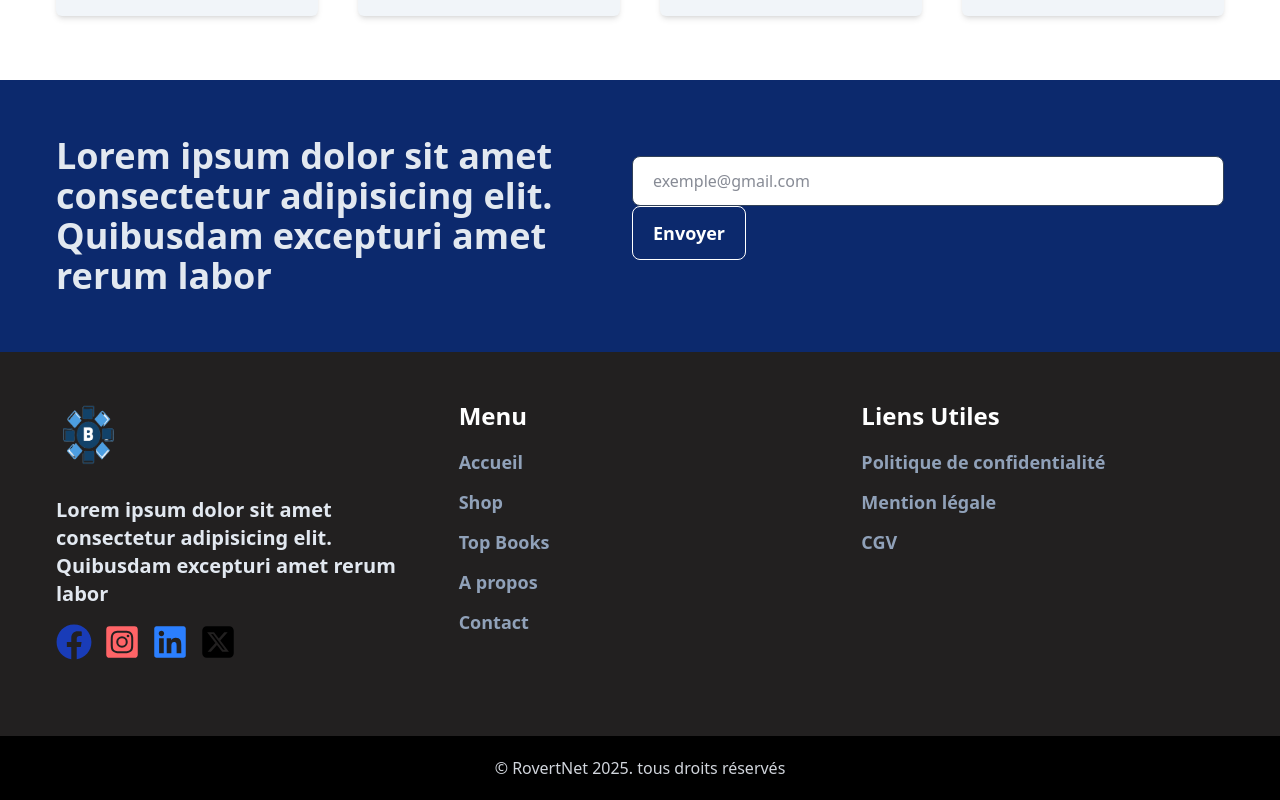
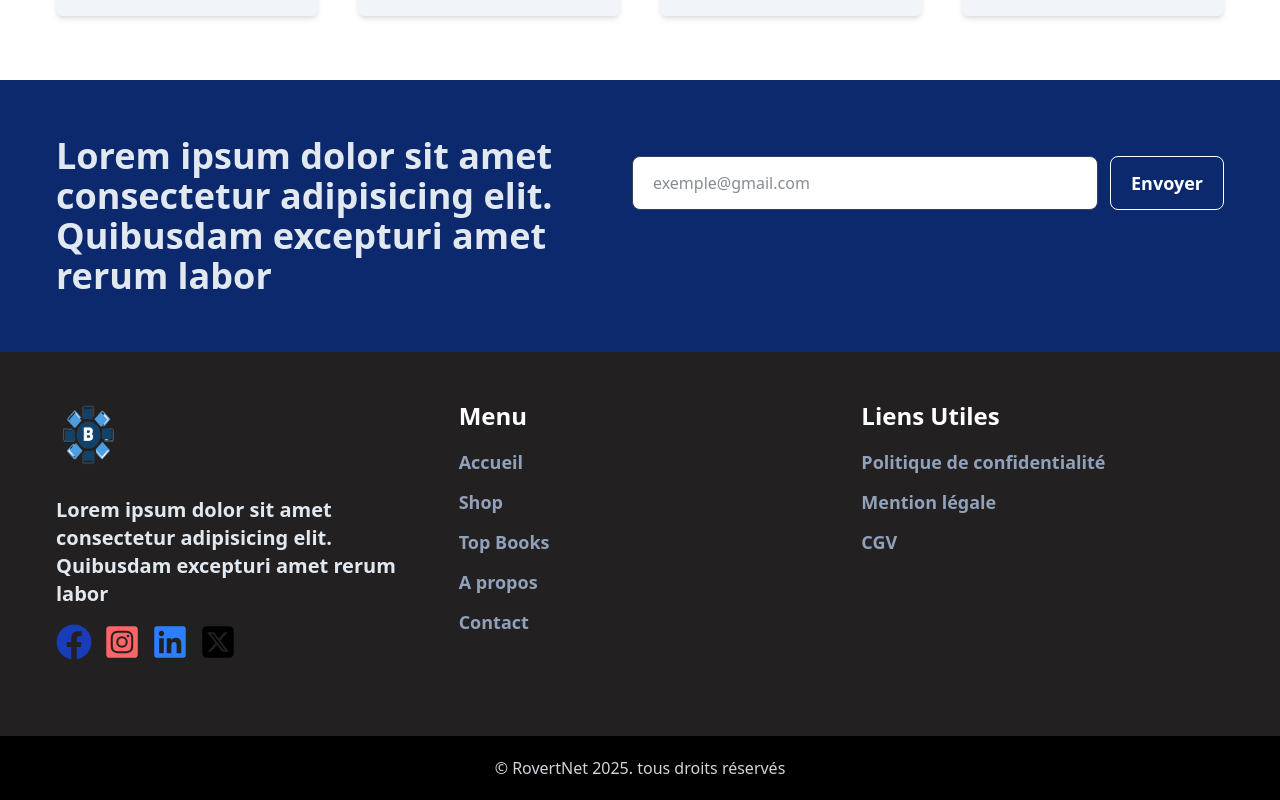
Before and after one commit to rovertnet/perso_biblio, a React (Vite) app: page / in a window 1280 px wide. Shown: the part 1750-2550 px from the top of the page. Built offline with nearby package versions, Linux system fonts and the light colour scheme.

Commit message:
another commit*

```diff
--- a/src/components/body/NewsLetter.jsx
+++ b/src/components/body/NewsLetter.jsx
@@ -9,7 +9,7 @@ export default function NewsLetter() {
             excepturi amet rerum labor
           </p>
           <form action="#" className="w-full sm:w-full md:w-full lg:w-full">
-            <div className="py-5 flex lg:flex-col md:flex space-x-3">
+            <div className="py-5 flex space-x-3">
               <input
                 type="mail"
                 className="w-full px-5 py-3 text-slate-900 outline-0 focus:outline-0 sm:w-full md:w-full lg:w-full bg-white border-[1px] border-slate-700 rounded-lg"
```
